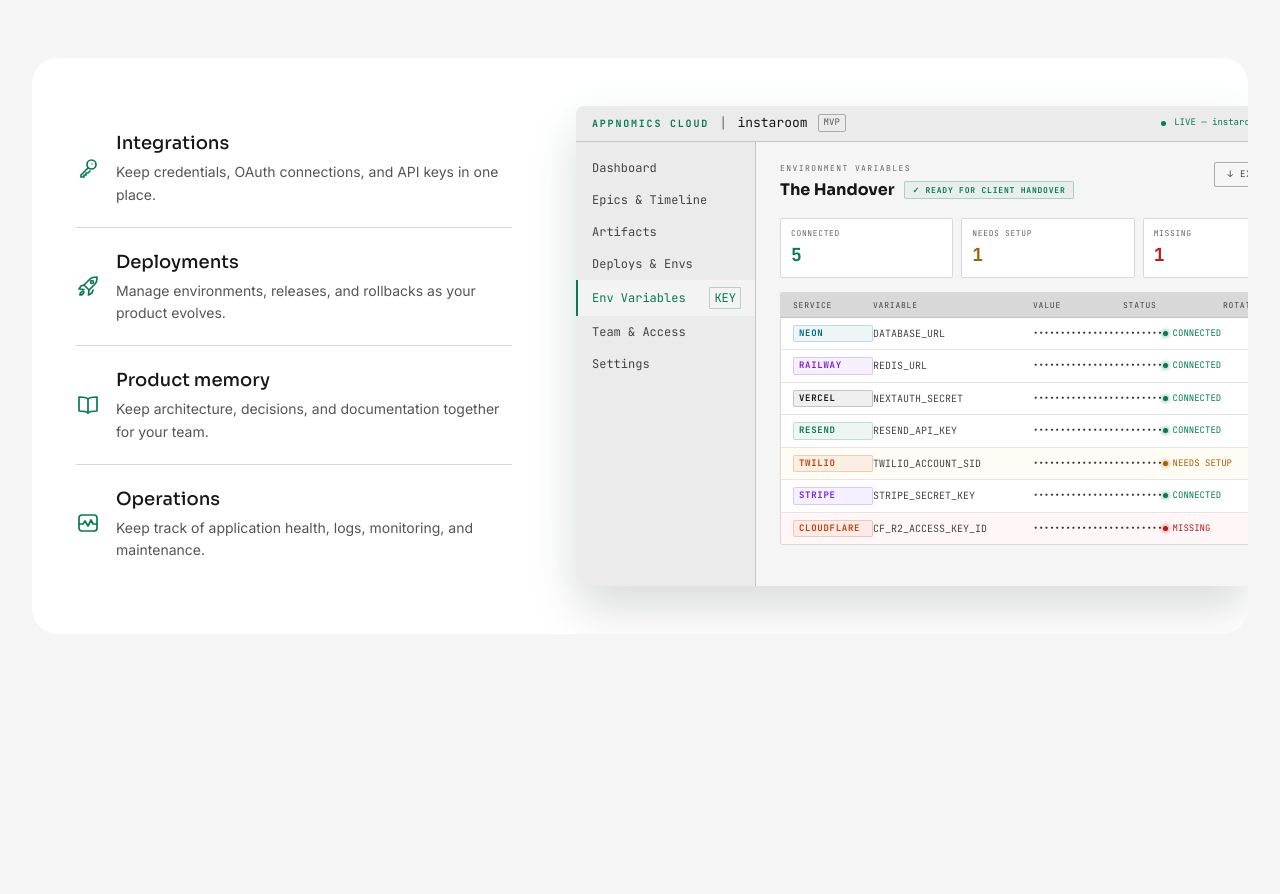
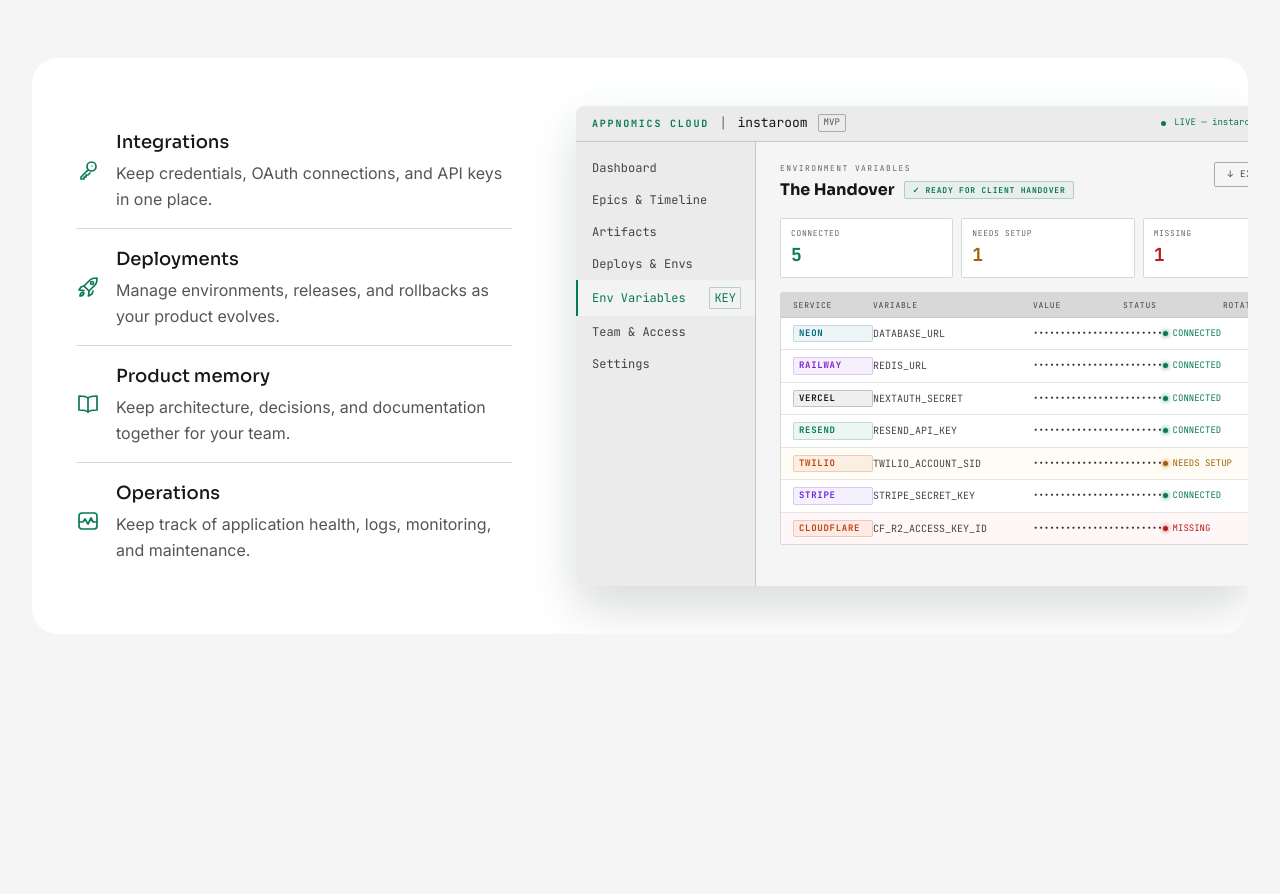
Before and after one commit to rup2701/appnomics-landing, a Next.js app: page / in a window 1280 px wide. Shown: the part 3462-4356 px from the top of the page. Built offline with nearby package versions, Linux system fonts and the light colour scheme.

Commit message:
fix(AppnomicsCloud): adjust padding and text size for feature items

```diff
--- a/components/sections/AppnomicsCloud.tsx
+++ b/components/sections/AppnomicsCloud.tsx
@@ -59,18 +59,18 @@ export default function AppnomicsCloud() {
         <div className="mt-14 grid gap-8 lg:grid-cols-[4fr_6fr] lg:gap-16 lg:overflow-hidden lg:rounded-[26px] lg:bg-white lg:p-8 lg:py-12 lg:pr-0">
           <div className="divide-y divide-[#d8d8d8] lg:self-center lg:pl-3">
             {FEATURES.map((feature) => (
-              <div key={feature.title} className="flex items-center gap-4 py-5 first:pt-0 last:pb-0">
+              <div key={feature.title} className="flex items-center gap-4 py-4 first:pt-0 last:pb-0">
                 <svg aria-hidden="true" viewBox="0 0 24 24" fill="none" stroke="currentColor" strokeWidth="1.7" strokeLinecap="round" strokeLinejoin="round" className="h-6 w-6 shrink-0 text-[#087a50]">
                   {feature.icon}
                 </svg>
                 <div>
                   <h3 className="text-lg font-medium text-[#171717]">{feature.title}</h3>
-                  <p className="mt-1 text-sm leading-relaxed text-[#555]">{feature.description}</p>
+                  <p className="mt-1 text-base leading-relaxed text-[#555]">{feature.description}</p>
                 </div>
               </div>
             ))}
           </div>
-          <div className="h-[480px] min-w-0 overflow-x-auto rounded-[20px] rounded-l-lg shadow-[0_0_60px_#00ff9d0a,0_24px_48px_#00000022] lg:rounded-r-none" tabIndex={0} role="region" aria-label="Appnomics Cloud dashboard preview">
+          <div className="h-[480px] min-w-0 overflow-hidden rounded-[20px] rounded-l-lg shadow-[0_0_60px_#00ff9d0a,0_24px_48px_#00000022] lg:rounded-r-none" aria-label="Appnomics Cloud dashboard preview">
             <div className="h-full min-w-[760px]">
               <StudioOSMockup />
             </div>
```
